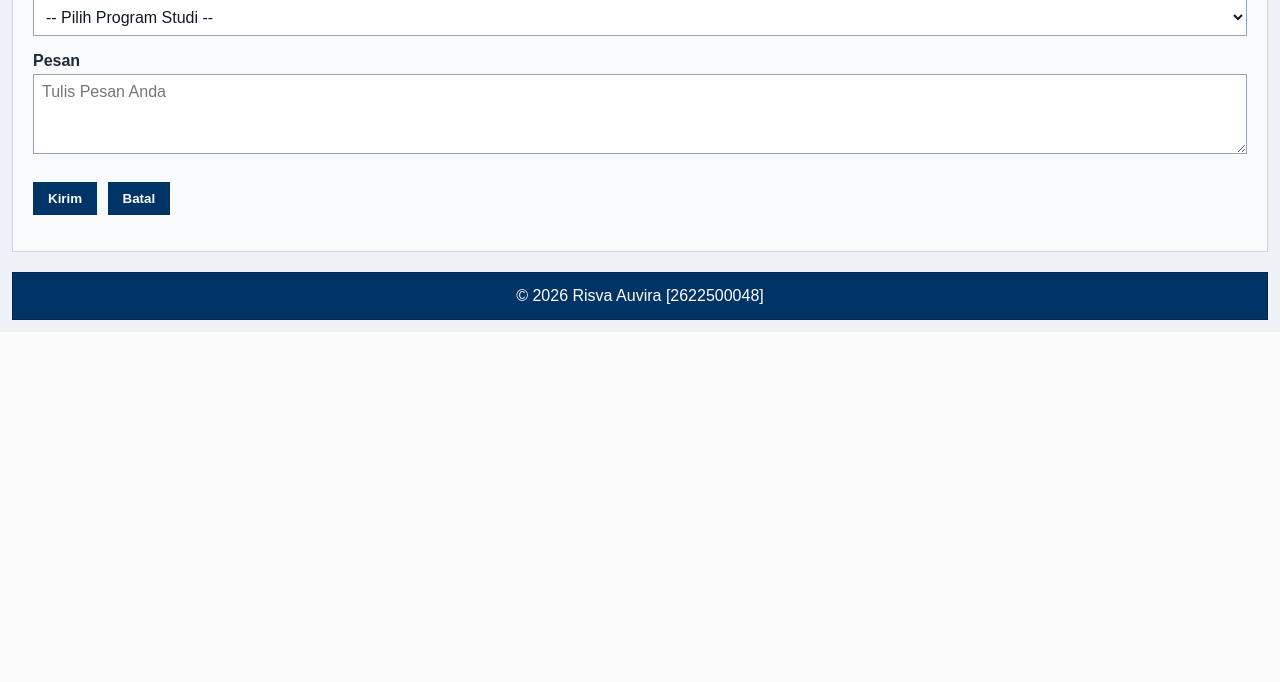
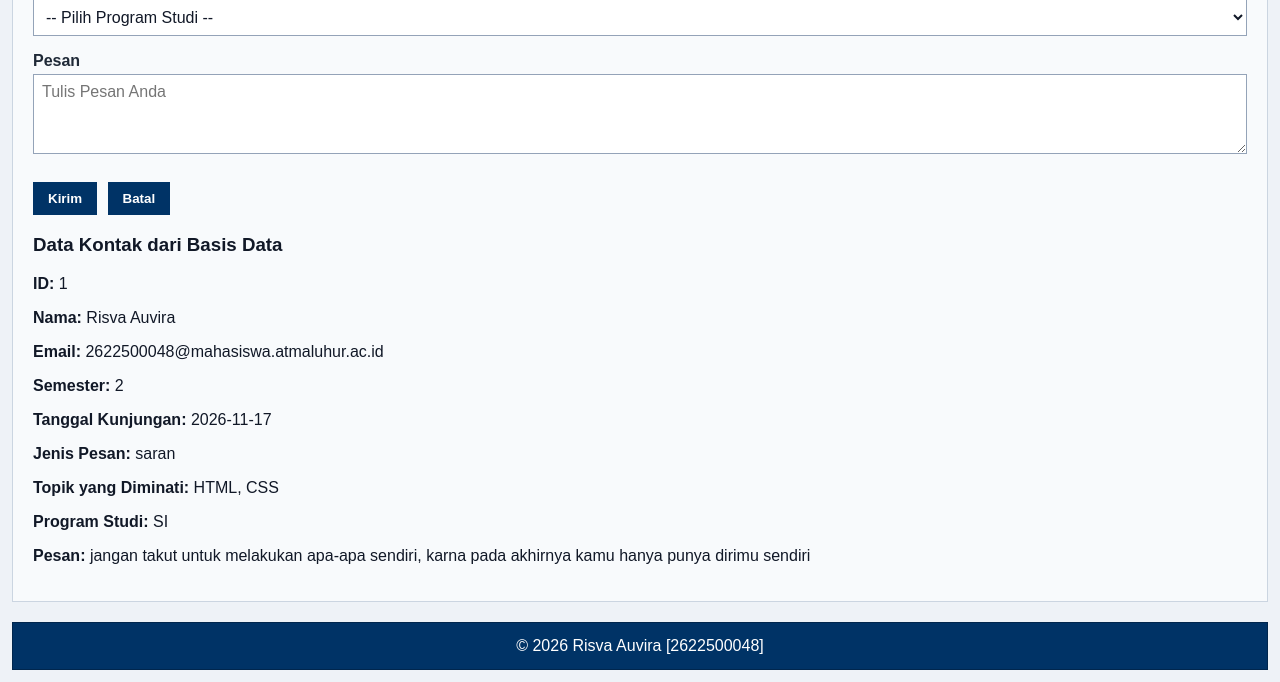
Before and after one commit to 2622500048-ux/2622500048-PWD-SI1A-2627O, a PHP site: page /Pertemuan-11/index.php in a window 1280 px wide. Shown: the part 1472-2154 px from the top of the page. Before the commit the page ends 1804 px from the top, so only its background shows below. Run offline with PHP 8.4, Linux system fonts and the light colour scheme; data comes from the database, SQL or seed files in the repository.

Commit message:
menampilkan data kontak dari basis data

```diff
--- a/Pertemuan-11/index.php
+++ b/Pertemuan-11/index.php
@@ -386,6 +386,30 @@ $pesan = $_SESSION['pesan'] ?? '';
               <p id="formFeedback"></p>
             </form>
 
+            <article id="hasilKontak" class="submission-result" aria-live="polite">
+<h3>Data Kontak dari Basis Data</h3>
+<?php if (count($dataKontak) > 0): ?>
+<!-- Perulangan foreach untuk menampilkan data kontak. -->
+<?php foreach ($dataKontak as $data): ?>
+<section>
+<!-- Data kontak ditampilkan di sini. -->
+<p><strong>ID:</strong> <?= bersihkan($data["id"]); ?></p>
+<p><strong>Nama:</strong> <?= bersihkan($data["nama"]); ?></p>
+<p><strong>Email:</strong> <?= bersihkan($data["email"]); ?></p>
+<p><strong>Semester:</strong> <?= bersihkan($data["semester"]); ?></p>
+<p><strong>Tanggal Kunjungan:</strong> <?= bersihkan($data["tanggal"]); ?></p>
+<p><strong>Jenis Pesan:</strong> <?= bersihkan($data["jenis_pesan"]); ?></p>
+<p><strong>Topik yang Diminati:</strong> <?= bersihkan($data["minat"]); ?></p>
+<p><strong>Program Studi:</strong> <?= bersihkan($data["prodi"]); ?></p>
+<p><strong>Pesan:</strong> <?= nl2br(bersihkan($data["pesan"])); ?></p>
+</section>
+<?php endforeach; ?>
+<?php else: ?>
+<p>Belum ada data kontak yang tersimpan.</p>
+<?php endif; ?>
+</section>
+<?php if (isset($_SESSION["form_data"])): ?>
+
             <?php if (!empty($nama)): ?>
         <h3>Data yang Diterima Peladen</h3>
 
@@ -431,6 +455,7 @@ $pesan = $_SESSION['pesan'] ?? '';
 
         <p><?= nl2br(htmlspecialchars($pesan, ENT_QUOTES, 'UTF-8')) ?></p>
       <?php endif; ?>
+      <?php endif; ?>
 
     </section>
   </main>
```
Also changed, not shown: Pertemuan-11/README.md.
